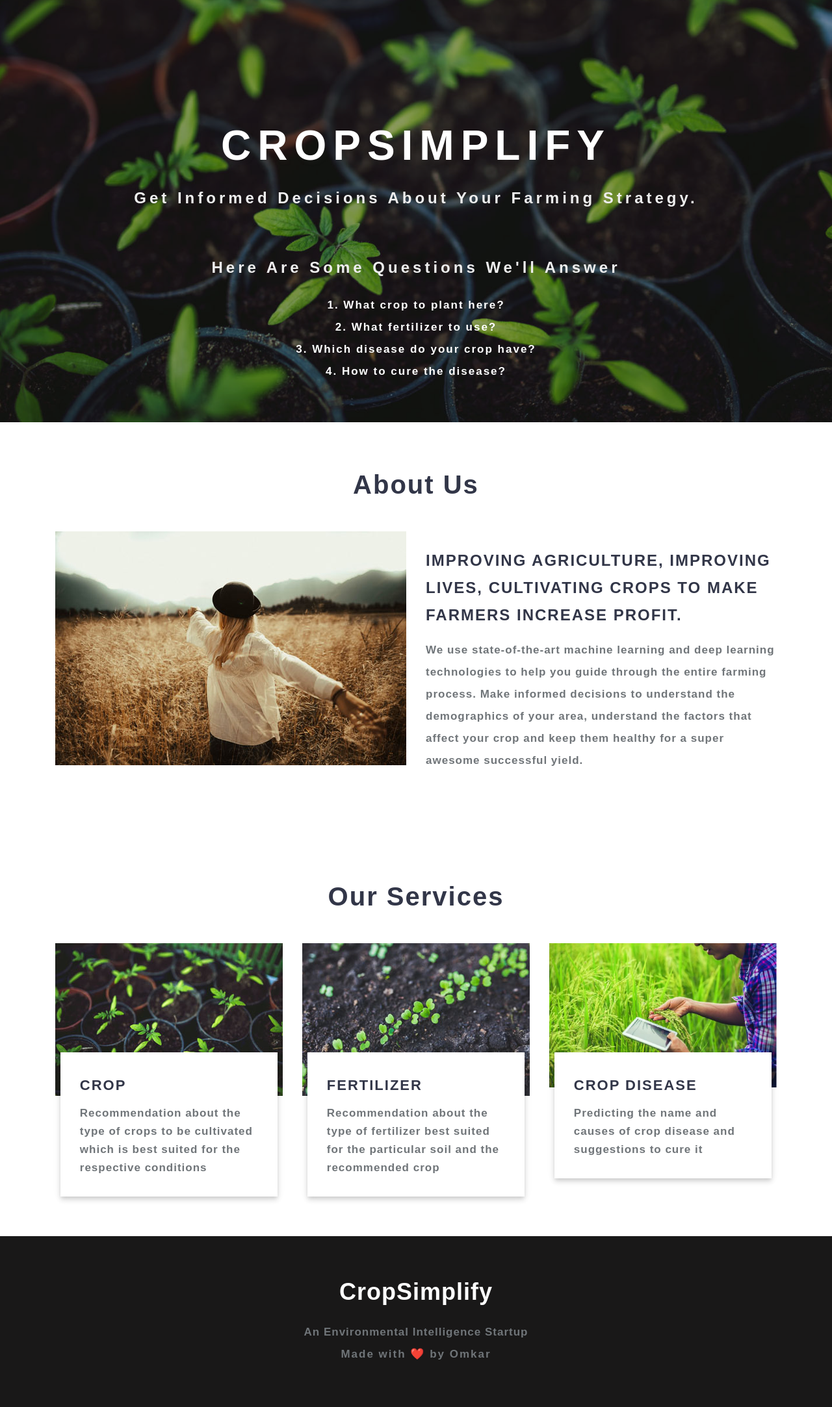
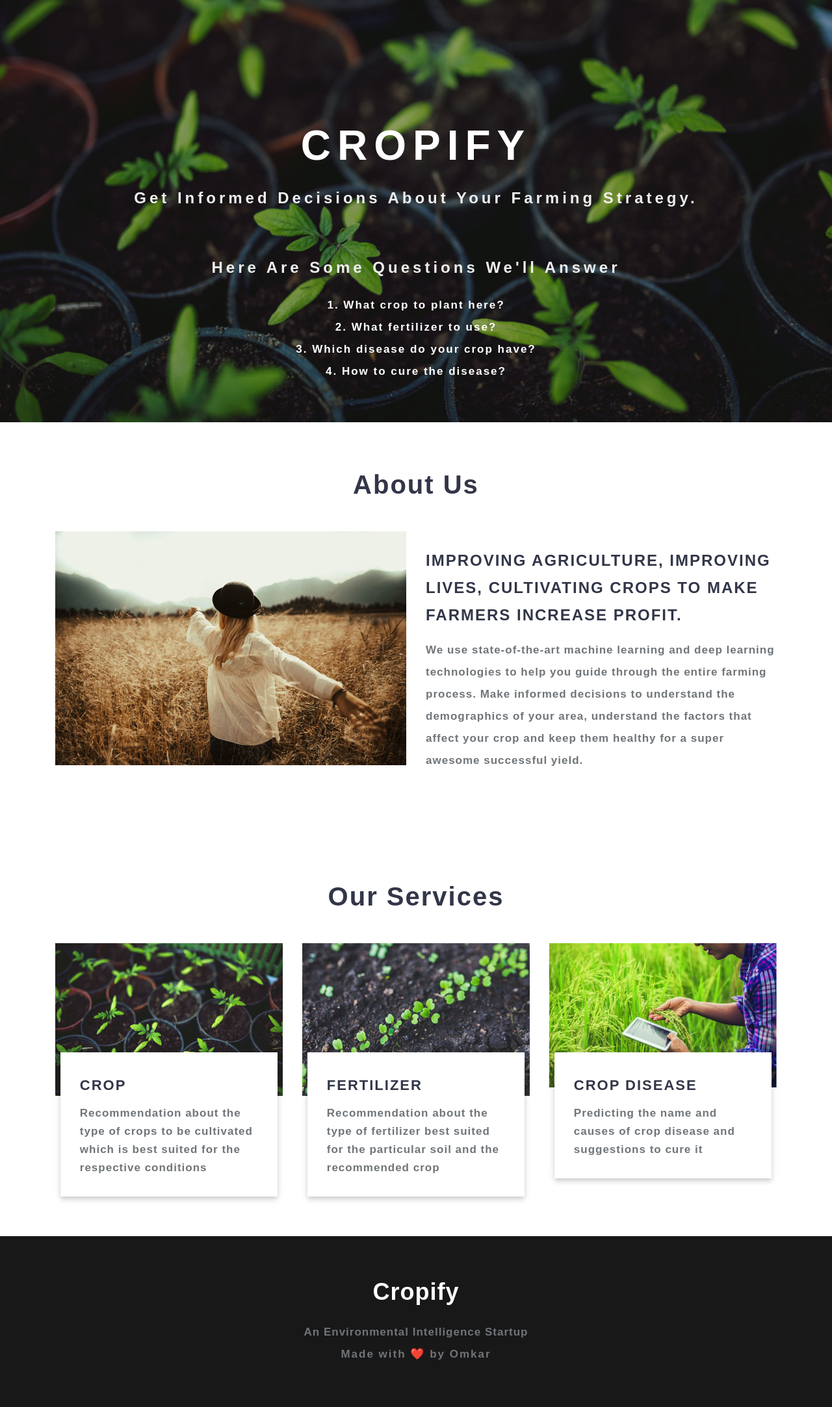
Before and after one commit to OmkarGowda990/Crop-recommendation, a Flask app: page / in a window 1280 px wide. Shown: the part 151-2317 px from the top of the page at 65% size. Run offline with Flask 2, Linux system fonts and the light colour scheme; parts of the project's set-up code (start-up, migrations or seed data) failed here and were passed over; some libraries are stand-ins or nearby versions; some web fonts are replaced.

Commit message:
cropsimplify to cropify

```diff
--- a/app/app.py
+++ b/app/app.py
@@ -133,7 +133,7 @@ app = Flask(__name__)
 
 @ app.route('/')
 def home():
-    title = 'CropSimplify - Home'
+    title = 'Cropify - Home'
     return render_template('index.html', title=title)
 
 # render crop recommendation form page
@@ -141,7 +141,7 @@ def home():
 
 @ app.route('/crop-recommend')
 def crop_recommend():
-    title = 'CropSimplify - Crop Recommendation'
+    title = 'Cropify - Crop Recommendation'
     return render_template('crop.html', title=title)
 
 # render fertilizer recommendation form page
@@ -149,7 +149,7 @@ def crop_recommend():
 
 @ app.route('/fertilizer')
 def fertilizer_recommendation():
-    title = 'CropSimplify - Fertilizer Suggestion'
+    title = 'Cropify - Fertilizer Suggestion'
 
     return render_template('fertilizer.html', title=title)
 
@@ -167,7 +167,7 @@ def fertilizer_recommendation():
 
 @ app.route('/crop-predict', methods=['POST'])
 def crop_prediction():
-    title = 'CropSimplify - Crop Recommendation'
+    title = 'Cropify - Crop Recommendation'
 
     if request.method == 'POST':
         N = int(request.form['nitrogen'])
@@ -196,7 +196,7 @@ def crop_prediction():
 
 @ app.route('/fertilizer-predict', methods=['POST'])
 def fert_recommend():
-    title = 'CropSimplify - Fertilizer Suggestion'
+    title = 'Cropify - Fertilizer Suggestion'
 
     crop_name = str(request.form['cropname'])
     N = int(request.form['nitrogen'])
@@ -240,7 +240,7 @@ def fert_recommend():
 
 @app.route('/disease-predict', methods=['GET', 'POST'])
 def disease_prediction():
-    title = 'CropSimplify - Disease Detection'
+    title = 'Cropify - Disease Detection'
 
     if request.method == 'POST':
         if 'file' not in request.files:
--- a/app/templates/index.html
+++ b/app/templates/index.html
@@ -9,7 +9,7 @@
 					<div class="overlay">
 						<div class="container">
 							<div class="w3layouts-banner-info text-center">
-								<h3 class="text-wh">CropSimplify</h3>
+								<h3 class="text-wh">Cropify</h3>
 								<h4 class="text-wh mx-auto my-4"><b>Get informed decisions about your farming strategy.</b></h4>
 								<br>
 								<h4 class="text-wh mx-auto my-4"><strong> Here are some questions we'll answer</strong></h4>
--- a/app/templates/layout.html
+++ b/app/templates/layout.html
@@ -196,7 +196,7 @@ Smartphone Compatible web template, free webdesigns for Nokia, Samsung, LG, Sony
 			<!-- logo -->
 			<h2 class="logo2 text-center">
 				<a href="{{ url_for('home') }}">
-					CropSimplify
+					Cropify
 				</a>
 			</h2>
 			<!-- //logo -->
```
Also changed, not shown: README.md.
